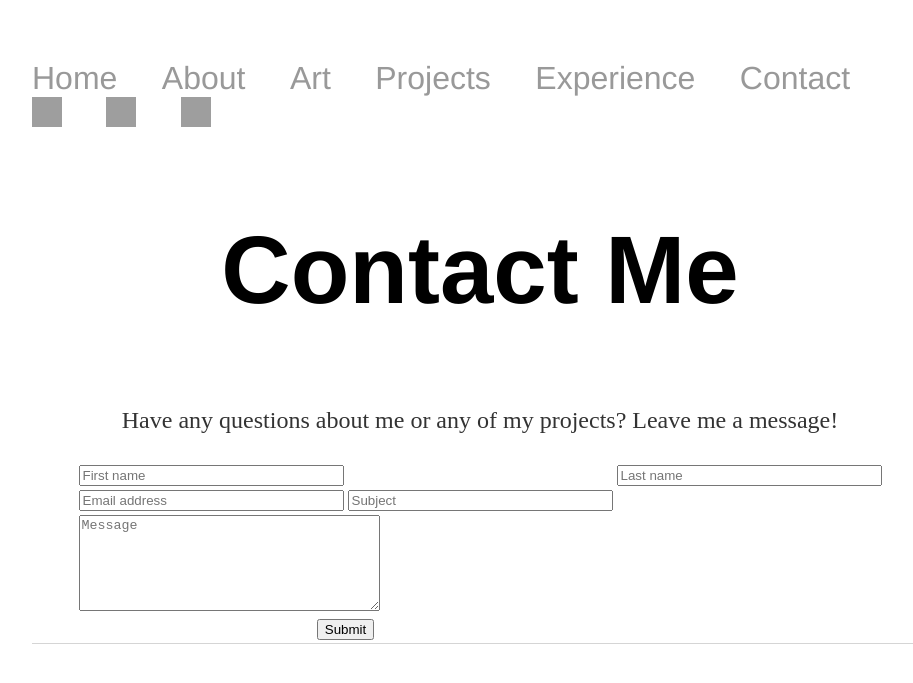
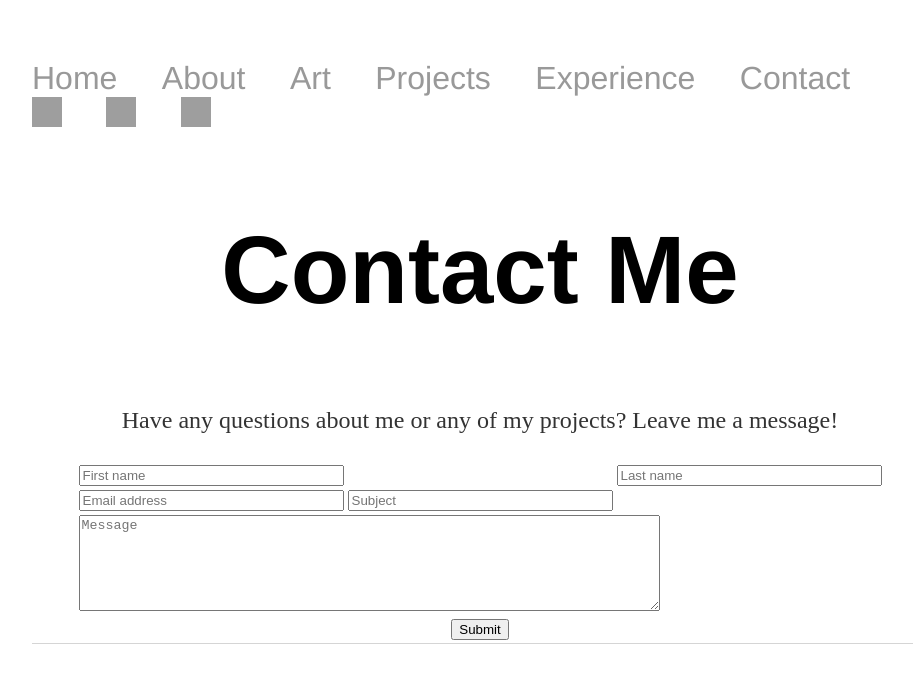
Before and after one commit to jhltsang/jhltsang.github.io, a Jekyll site: the page built from contact/index.html, in a window 1280 px wide. Shown: the top 683 px of the page, without its empty margins (160-1073 px from the left). Built offline with Jekyll 4.4.1, drawn with Linux system fonts in a browser that asks for light colours; grey boxes are pictures that could not be loaded.

Commit message:
Update index.html

```diff
--- a/contact/index.html
+++ b/contact/index.html
@@ -31,13 +31,13 @@ title: Jessica Tsang
 </tr>
 
 <tr>
- <td colspan="2" valign="top">
-  <textarea  name="message" placeholder="Message" maxlength="1000" cols="35" rows="6"></textarea>
+ <td colspan="3" valign="top">
+  <textarea  name="message" placeholder="Message" maxlength="1000" cols="70" rows="6"></textarea>
  </td>
 </tr>
 
 <tr>
- <td colspan="2" style="text-align:center">
+ <td colspan="3" style="text-align:center">
   <input type="submit" value="Submit">
  </td>
 </tr>
```
